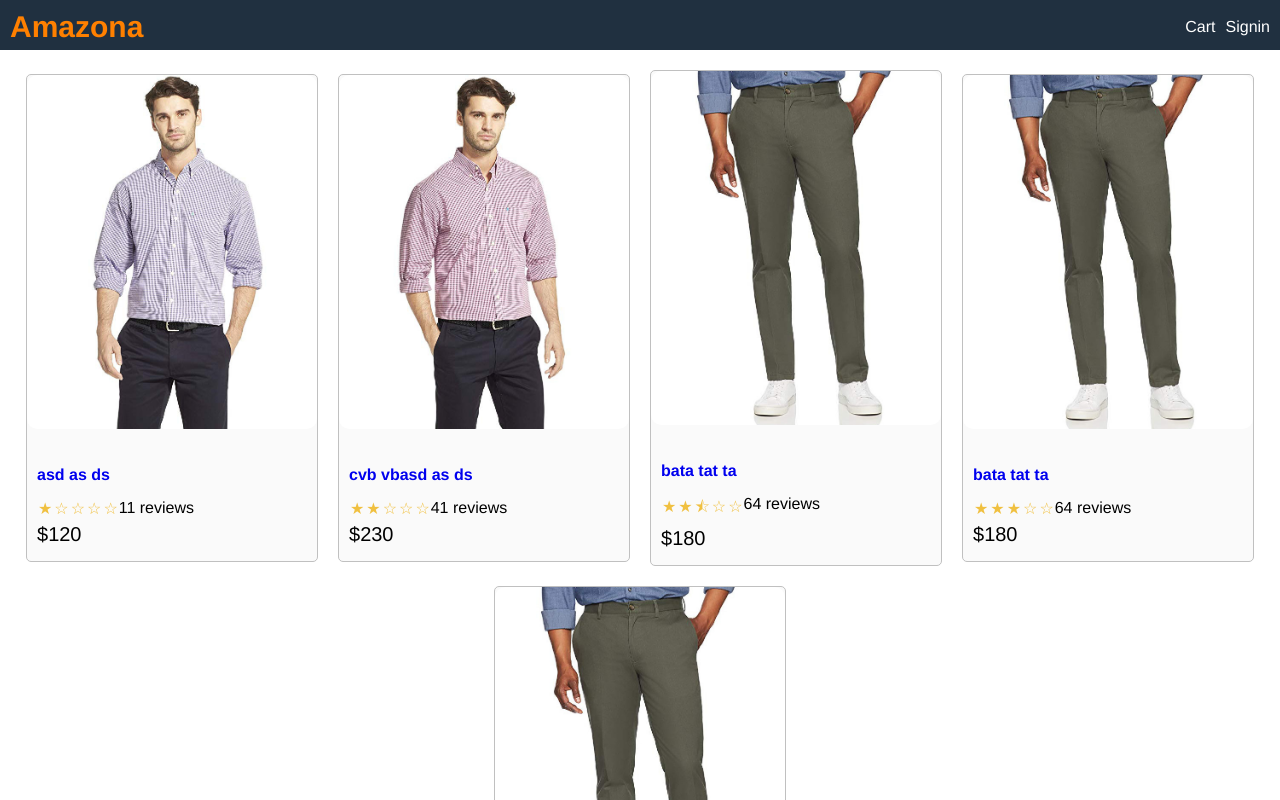
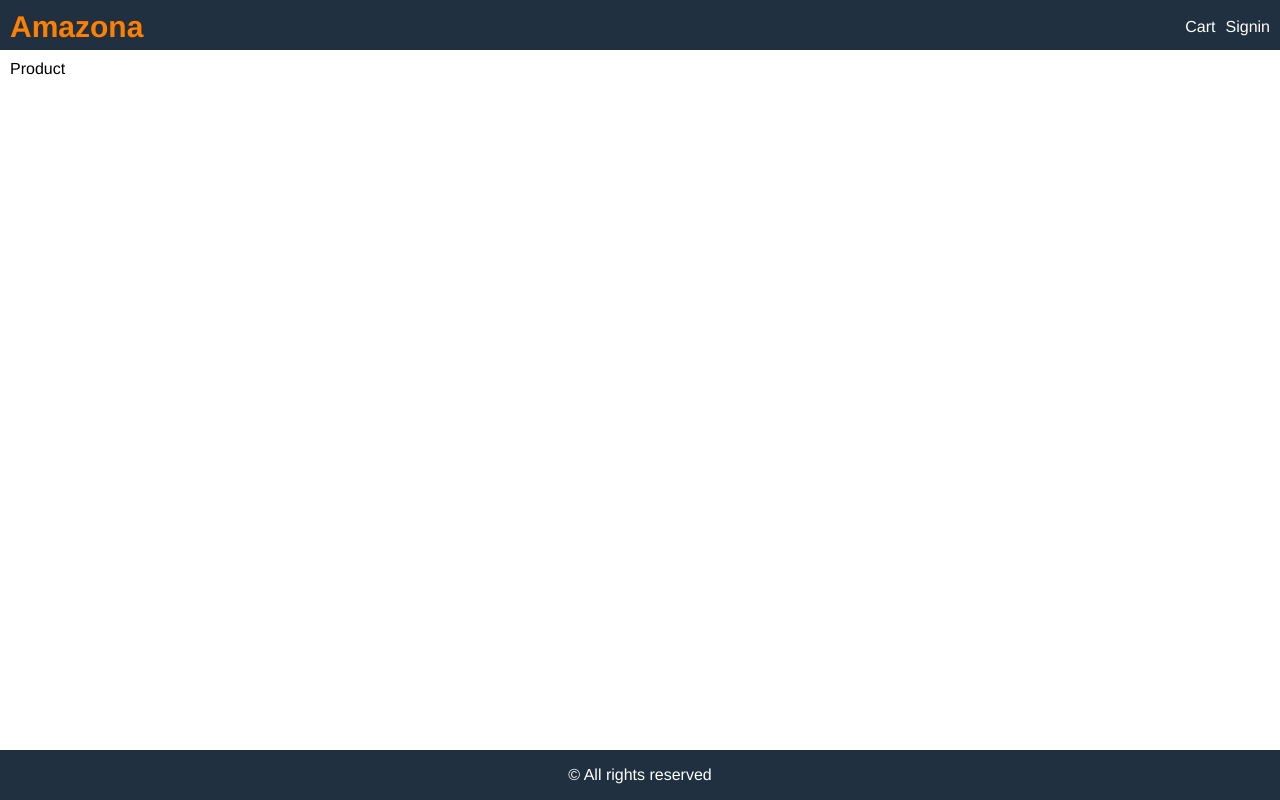
Before and after one commit to bandvov/amazona, a React (Create React App) app in the folder client/: page /cart in a window 1280 px wide. Shown: the top 800 px of the page. Built offline with nearby package versions, Linux system fonts and the light colour scheme.

Commit message:
add routing

```diff
--- a/client/package.json
+++ b/client/package.json
@@ -8,6 +8,7 @@
     "@testing-library/user-event": "^12.1.10",
     "react": "^17.0.2",
     "react-dom": "^17.0.2",
+    "react-router-dom": "^5.3.0",
     "react-scripts": "4.0.3",
     "web-vitals": "^1.0.1"
   },
--- a/client/src/App.js
+++ b/client/src/App.js
@@ -1,30 +1,17 @@
 import React from "react";
 import "./App.css";
-import { products } from "./data";
-import Product from "./components/Product";
+import Header from "./components/Header";
+import Footer from "./components/Footer";
+import Routes from "./routes";
 
 export default function App() {
   return (
     <div className="grid-container">
-      <header>
-        <div className="row">
-          <a className="brand" href="/">
-            Amazona
-          </a>
-          <div className="row">
-            <a href="/cart">Cart</a>
-            <a href="/signin">Signin</a>
-          </div>
-        </div>
-      </header>
+      <Header />
       <main>
-        <div className="row center">
-          {products.map((product) => {
-            return <Product key={product._id} product={product} />;
-          })}
-        </div>
+        <Routes />
       </main>
-      <footer className="row center">&copy; All rights reserved</footer>
+      <Footer />
     </div>
   );
 }
--- /dev/null
+++ b/client/src/CONSTANTS.js
@@ -0,0 +1,9 @@
+import Homescreen from "./screens/Homescreen";
+import ProductScreen from "./screens/ProductScreen";
+
+export const ROUTES = [
+  { path: "/", exact: true, component: Homescreen },
+  { path: "/signin", exact: true, component: ProductScreen },
+  { path: "/cart", exact: true, component: ProductScreen },
+  { path: "/product/:id", exact: true, component: ProductScreen },
+];
--- /dev/null
+++ b/client/src/components/Footer.js
@@ -0,0 +1,5 @@
+import React from "react";
+
+export default function Footer() {
+  return <footer className="row center">&copy; All rights reserved</footer>;
+}
--- /dev/null
+++ b/client/src/components/Header.js
@@ -0,0 +1,18 @@
+import React from "react";
+import { Link } from "react-router-dom";
+
+export default function Header() {
+  return (
+    <header>
+      <div className="row">
+        <Link className="brand" to="/">
+          Amazona
+        </Link>
+        <div className="row">
+          <Link to="/cart">Cart</Link>
+          <Link to="/signin">Signin</Link>
+        </div>
+      </div>
+    </header>
+  );
+}
--- a/client/src/components/Product.js
+++ b/client/src/components/Product.js
@@ -1,15 +1,16 @@
 import React from "react";
+import { Link } from "react-router-dom";
 import Rating from "./Rating";
 
 function Product({ product }) {
   return (
     <div className="card">
-      <a href={`/product/${product._id}`}>
+      <Link to={`/product/${product._id}`}>
         <img className="medium" src={product.image} alt={product.name} />
-      </a>
+      </Link>
       <div className="card-body">
         <h2>
-          <a href={`/product/${product._id}`}>{product.name}</a>
+          <Link to={`/product/${product._id}`}>{product.name}</Link>
         </h2>
         <Rating rating={product.rating} numberViews={product.numberViews} />
         <div className="price">${product.price}</div>
--- a/client/src/index.js
+++ b/client/src/index.js
@@ -1,14 +1,16 @@
-import React from 'react';
-import ReactDOM from 'react-dom';
-import './index.css';
-import App from './App';
-import reportWebVitals from './reportWebVitals';
-
+import React from "react";
+import ReactDOM from "react-dom";
+import "./index.css";
+import App from "./App";
+import reportWebVitals from "./reportWebVitals";
+import { BrowserRouter } from "react-router-dom";
 ReactDOM.render(
   <React.StrictMode>
-    <App />
+    <BrowserRouter>
+      <App />
+    </BrowserRouter>
   </React.StrictMode>,
-  document.getElementById('root')
+  document.getElementById("root")
 );
 
 // If you want to start measuring performance in your app, pass a function
--- /dev/null
+++ b/client/src/routes.js
@@ -0,0 +1,22 @@
+import React from "react";
+import { Switch, Route, Redirect } from "react-router-dom";
+import { ROUTES } from "./CONSTANTS";
+
+export default function Routes() {
+  return (
+    <Switch>
+      {ROUTES.map((route) => {
+        return (
+          <Route
+            exact={route.exact}
+            path={route.path}
+            component={route.component}
+          />
+        );
+      })}
+      <Redirect to={"/404"}>
+        <h1>Page not found</h1>
+      </Redirect>
+    </Switch>
+  );
+}
--- /dev/null
+++ b/client/src/screens/Homescreen.js
@@ -0,0 +1,13 @@
+import React from "react";
+import Product from "../components/Product";
+import { products } from "../data";
+
+export default function Homescreen() {
+  return (
+    <div className="row center">
+      {products.map((product) => {
+        return <Product key={product._id} product={product} />;
+      })}
+    </div>
+  );
+}
--- /dev/null
+++ b/client/src/screens/ProductScreen.js
@@ -0,0 +1,5 @@
+import React from "react";
+
+export default function ProductScreen() {
+  return <div>Product</div>;
+}
```
Also changed, not shown: 1 other file (tests, documents, lock files or other folders).
